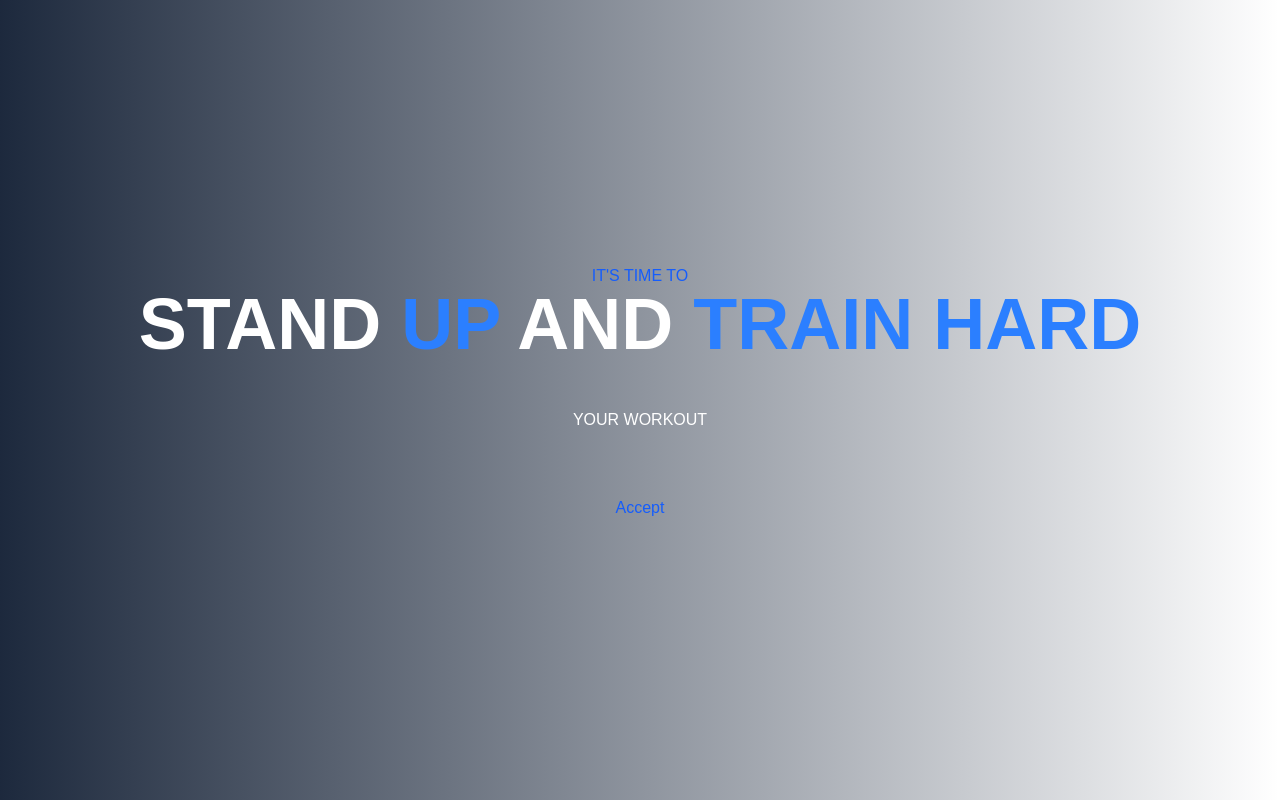
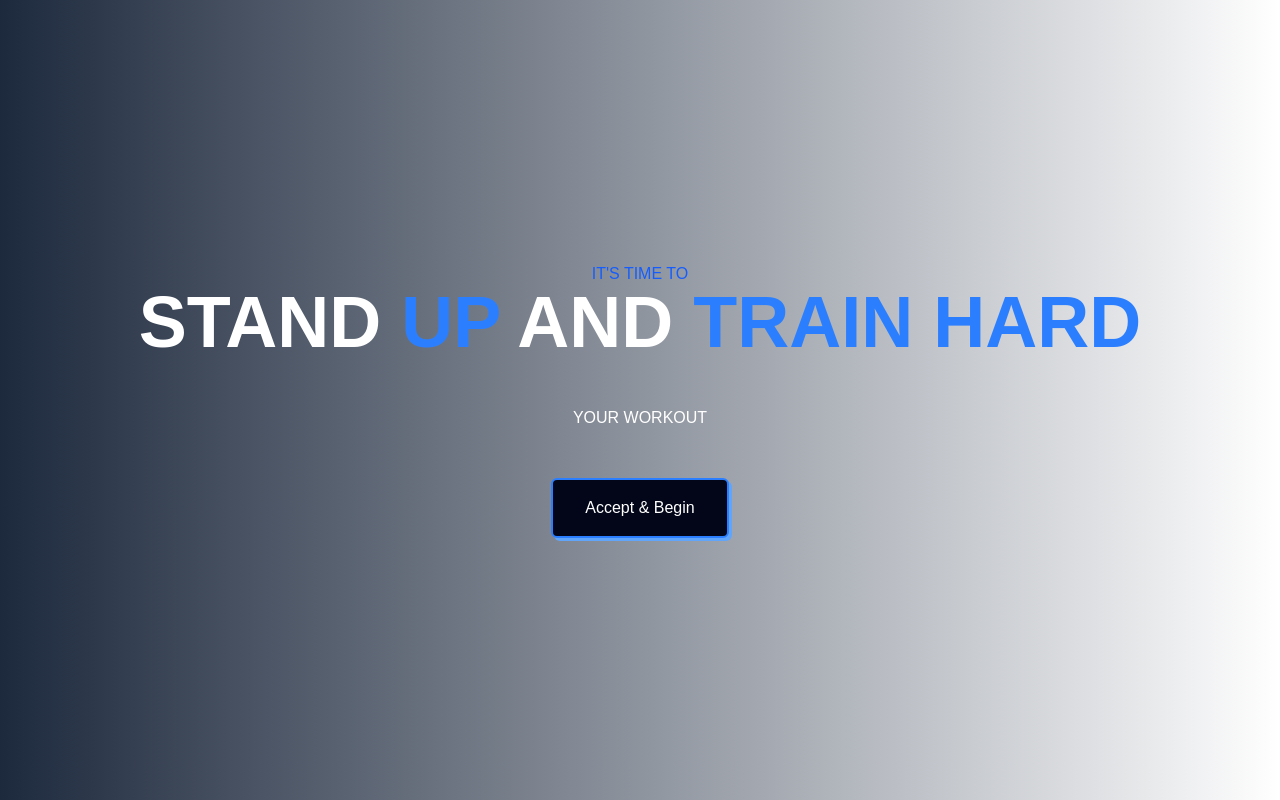
Before and after one commit to madvin/gym-app, a React (Vite) app in the folder react/: page / in a window 1280 px wide. Shown: the top 800 px of the page. Built offline with nearby package versions, Linux system fonts and the light colour scheme.

Commit message:
add button effects

```diff
--- a/react/src/components/Hero.jsx
+++ b/react/src/components/Hero.jsx
@@ -1,3 +1,5 @@
+import Button from './Button';
+
 export default function Hero() {
   return (
     <div className='min-h-screen flex flex-col gap-12 items-center justify-center text-center max-w-[1200px] w-full mx-auto p-4'>
@@ -6,9 +8,7 @@ export default function Hero() {
         <h1 className='uppercase font-semibold text-5xl sm:text-6xl md:text-7xl'>stand <span className='text-blue-500'>UP</span> and <span className='text-blue-500'>train hard</span></h1>
          </div>
         <p className='text-sm md:text-base font-light'>YOUR WORKOUT</p>
-        <button className='px-8 py-4 rounded-medium'>
-            <p className='text-blue-600'>Accept</p>
-        </button>
+        <Button text={'Accept & Begin'}></Button>
     </div>
   );
 }
--- a/react/src/index.css
+++ b/react/src/index.css
@@ -1,16 +1,23 @@
 @import "tailwindcss";
 
-.bebas-neue-regular {
-  font-family: "Bebas Neue", sans-serif;
-  font-weight: 400;
-  font-style: normal;
+html {
+  scroll-behavior: smooth;
 }
 
 * {
-    font-family: 'Bebas', sans-serif;
+  font-family: "Poppins", sans-serif;
 }
 
 span {
-    font-family: inherit;
-    font-weight: inherit;
+  font-family: inherit;
+  font-weight: inherit;
 }
+
+.blueShadow {
+  box-shadow: 3px 3px 0 0 #60a5fa;
+}
+
+.blueShadow:hover {
+  transform: translate(-3px, -3px);
+  box-shadow: 6px 6px 0 0 #60a5fa;
+}
```
